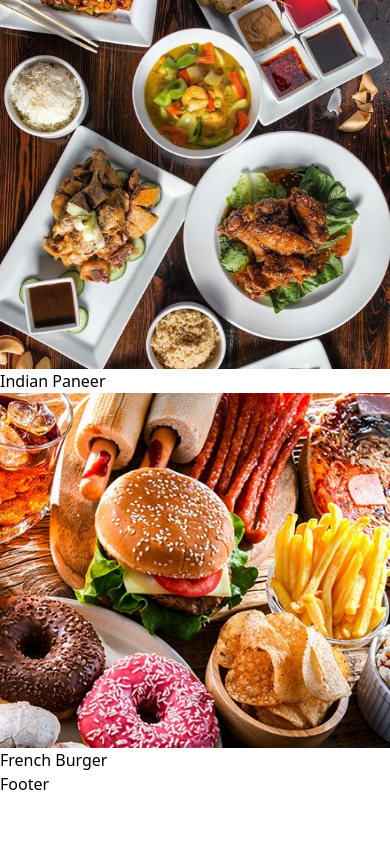
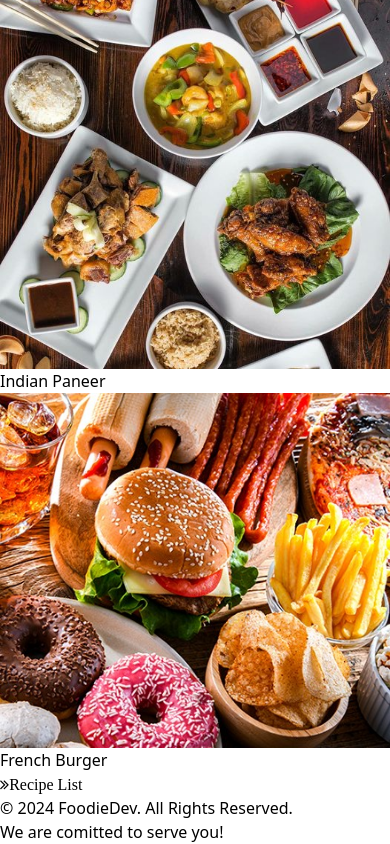
Before and after one commit to Devvrat-012/Recipe-Project, a React (Vite) app in the folder client/: page / in a window 390 px wide. Shown: the part 822-1666 px from the top of the page. Before the commit the page ends 1618 px from the top, so only its background shows below. Built offline with nearby package versions, Linux system fonts and the light colour scheme.

Commit message:
Completed home page with footer component

```diff
--- a/client/src/components/Footer.jsx
+++ b/client/src/components/Footer.jsx
@@ -1,6 +1,14 @@
-
 export default function Footer() {
+  const year = new Date().getFullYear();
   return (
-    <div>Footer</div>
-  )
+    <footer class="bg-gray-600 text-white py-8 mx-2 rounded-lg ">
+      <div class="container mx-5 flex flex-col md:flex-row items-center justify-between">
+        <div class="text-sm">
+          &copy; {year} <span className="font-bold">FoodieDev.</span> All Rights
+          Reserved.
+        </div>
+        <p>We are comitted to serve you!</p>
+      </div>
+    </footer>
+  );
 }
--- a/client/src/components/Header.jsx
+++ b/client/src/components/Header.jsx
@@ -3,7 +3,7 @@ import { Link } from "react-router-dom";
 
 export default function Header() {
   return (
-    <div className="bg-pink-400 p-5 flex justify-between mx-2 rounded-lg">
+    <div className="bg-pink-400 p-7 flex justify-between mx-2 rounded-lg">
       <div>
         <span className="text-slate-700 text-xl font-bold">Foodie</span>
         <span className="text-black text-xl font-bold">Dev</span>
@@ -14,7 +14,7 @@ export default function Header() {
           to="/list"
           className="text-lg font-semibold border border-pink-400 rounded-lg px-3  link-component"
         >
-          Lists
+          Recipes
         </Link>
         <Link
           to="/about"
@@ -29,7 +29,7 @@ export default function Header() {
           Contact
         </Link>
       </div>
-      <span className="text-xl text-black font-bold hover:cursor-pointer hover:text-slate-500 ">
+      <span className="text-xl text-black font-bold hover:cursor-pointer hover:text-slate-500 link-component ">
         <Link to="/signIn">
           <i className="fa fa-sign-in" aria-hidden="true">
             Sign In
--- a/client/src/components/Heroes.jsx
+++ b/client/src/components/Heroes.jsx
@@ -1,3 +1,5 @@
+import { Link } from "react-router-dom";
+
 export default function Heroes() {
   return (
     <div>
@@ -53,6 +55,13 @@ export default function Heroes() {
           </div>
         </div>
       </div>
+      <div className="flex justify-center p-20 ">
+        <Link to="/list">
+          <i className=" fa fa-angle-double-right text-2xl font-bold text-white bg-yellow-500 p-2 rounded-lg hover:bg-yellow-400 link-component">
+            Recipe List
+          </i>
+        </Link>
+      </div>
     </div>
   );
 }
--- a/client/src/index.css
+++ b/client/src/index.css
@@ -3,6 +3,5 @@
 @tailwind utilities;
 
 .link-component:hover {
-    background-color: rgb(255, 200, 209); /* Lighter background on hover */
     transform: scale(1.1); /* Increase size by 10% on hover */
   }
```
